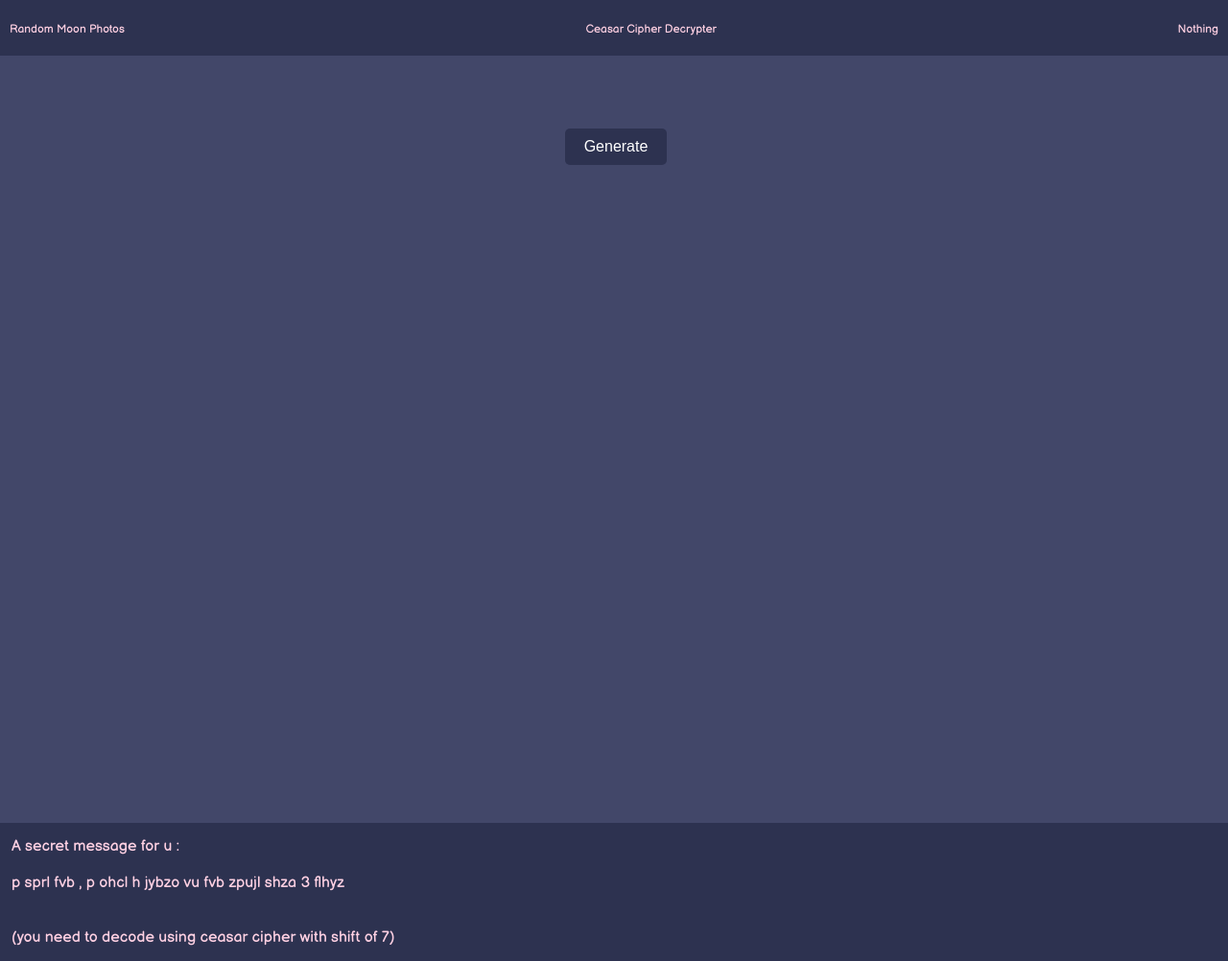
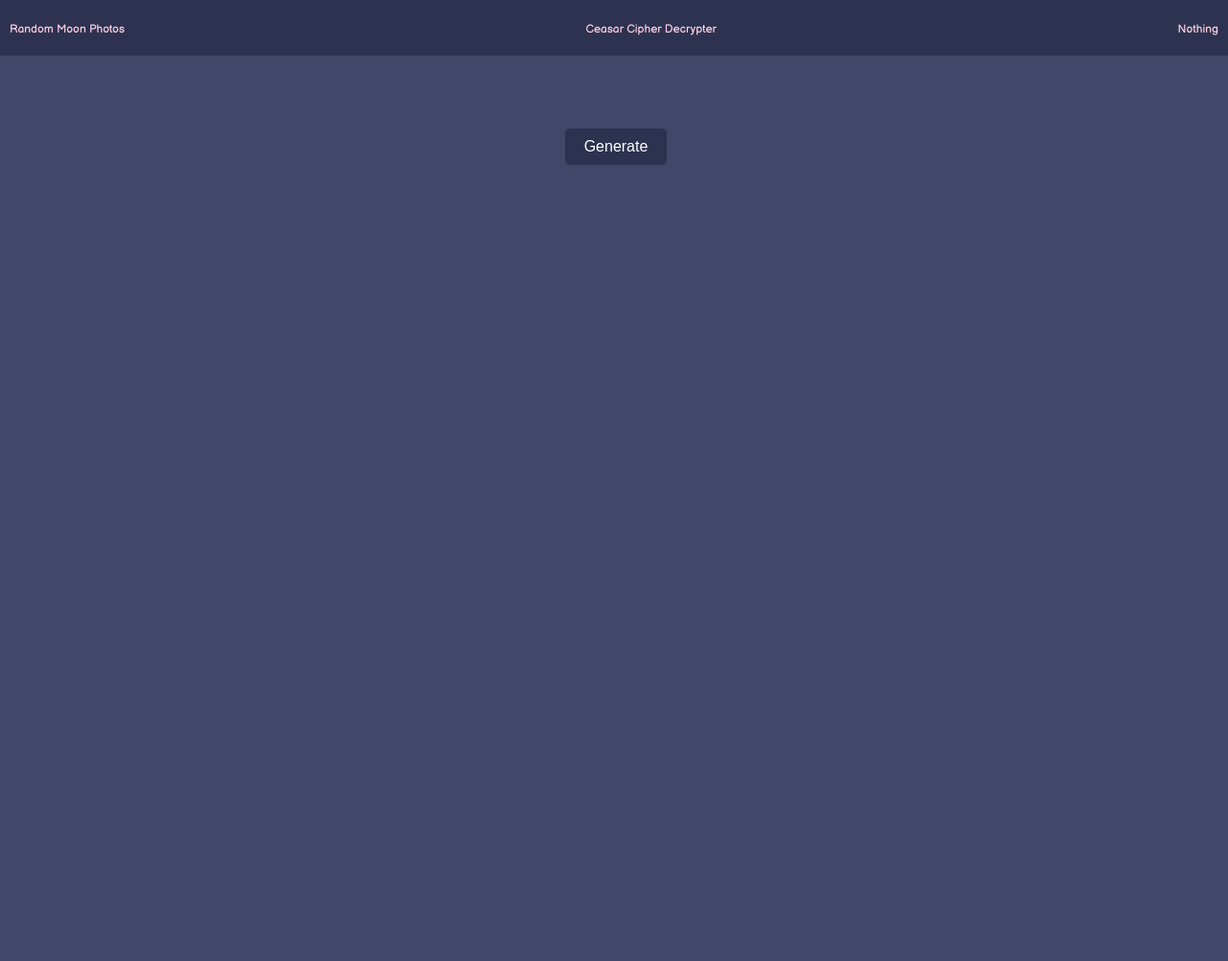
Before and after one commit to manasKishore1/moongen, a plain HTML site: page index.html in a window 1280 px wide. Shown: the whole page at 96% size. After the commit the page ends 858 px from the top, so only its background shows below. Drawn offline with Linux system fonts and the light colour scheme.

Commit message:
Update index.html

```diff
--- a/index.html
+++ b/index.html
@@ -30,13 +30,7 @@
 
 
 
-    <footer>
-        <p>
-            A secret message for u : <br><br> p sprl fvb , p ohcl h jybzo vu fvb zpujl shza 3 flhyz <br><br><br>(you
-            need to decode
-            using ceasar cipher with shift of 7)
-        </p>
-    </footer>
+
     <script src="./script.js"></script>
 </body>
 
```
